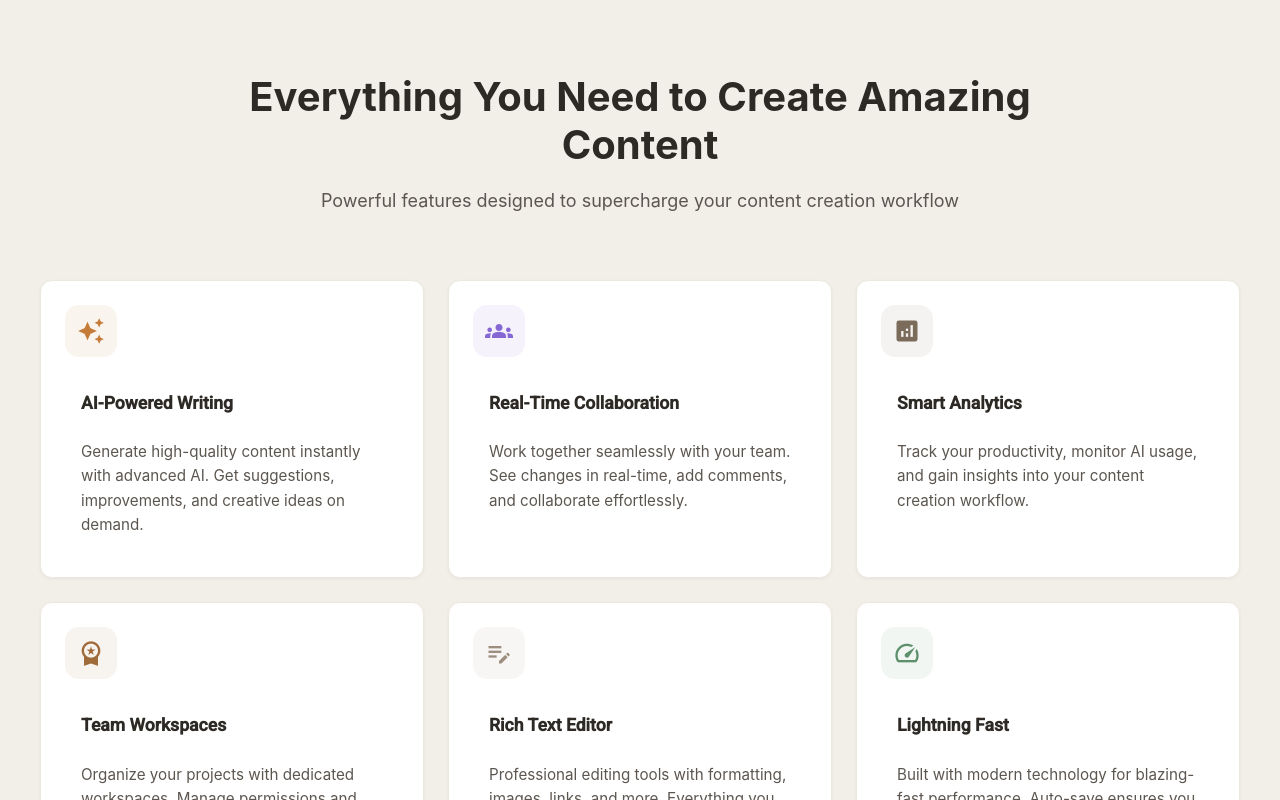
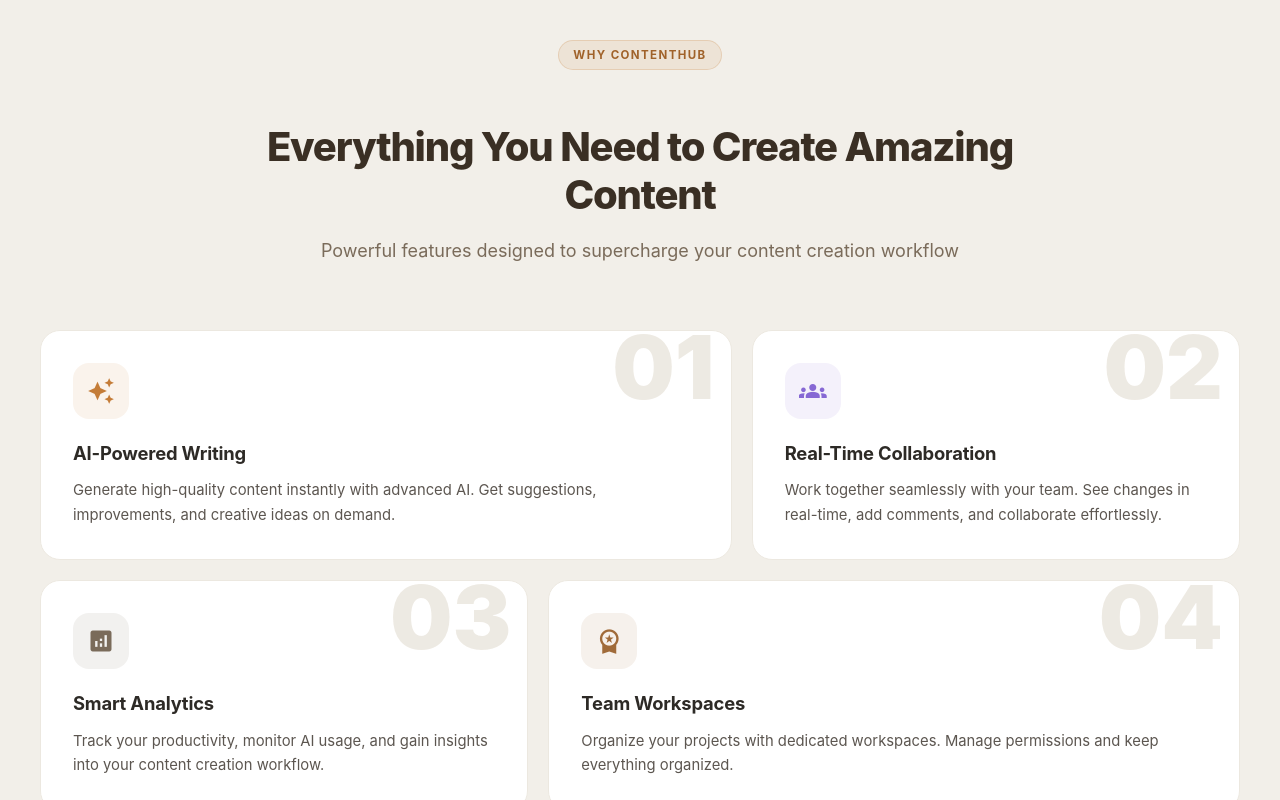
Before and after one commit to TasnimElyamany/ContentHUB, an Angular app in the folder frontend/: page / in a window 1280 px wide. Shown: the part 1000-1800 px from the top of the page. Built offline with nearby package versions, Linux system fonts and the light colour scheme.

Commit message:
refractor: landing page

```diff
--- a/frontend/src/app/features/landing/components/landing/landing.html
+++ b/frontend/src/app/features/landing/components/landing/landing.html
@@ -40,11 +40,11 @@
       <div class="hero-actions">
         <button mat-raised-button class="cta-button" routerLink="/auth/register">
           <mat-icon>rocket_launch</mat-icon>
-          Start Writing for Free
+          <span>Start Writing for Free</span>
         </button>
         <button mat-stroked-button class="demo-button">
           <mat-icon>play_circle</mat-icon>
-          Watch Demo
+          <span>Watch Demo</span>
         </button>
       </div>
 
@@ -84,6 +84,7 @@
 
   <section class="features">
     <div class="section-header">
+      <p class="section-eyebrow">Why ContentHub</p>
       <h2 class="section-title">Everything You Need to Create Amazing Content</h2>
       <p class="section-subtitle">
         Powerful features designed to supercharge your content creation workflow
@@ -91,18 +92,15 @@
     </div>
 
     <div class="features-grid">
-      @for (feature of features; track feature.title) {
-        <mat-card class="feature-card">
-          <div class="feature-icon-wrapper" [style.background]="feature.color + '15'">
+      @for (feature of features; track feature.title; let i = $index) {
+        <div class="feature-card">
+          <span class="feature-number">{{ (i + 1).toString().padStart(2, '0') }}</span>
+          <div class="feature-icon-wrapper" [style.background]="feature.color + '18'">
             <mat-icon class="feature-icon" [style.color]="feature.color">{{ feature.icon }}</mat-icon>
           </div>
-          <mat-card-header>
-            <mat-card-title>{{ feature.title }}</mat-card-title>
-          </mat-card-header>
-          <mat-card-content>
-            <p>{{ feature.description }}</p>
-          </mat-card-content>
-        </mat-card>
+          <h3 class="feature-title">{{ feature.title }}</h3>
+          <p class="feature-desc">{{ feature.description }}</p>
+        </div>
       }
     </div>
   </section>
--- a/frontend/src/app/features/landing/components/landing/landing.scss
+++ b/frontend/src/app/features/landing/components/landing/landing.scss
@@ -163,13 +163,23 @@
     @media (max-width: 968px) { justify-content: center; }
     @media (max-width: 600px) { flex-direction: column; }
 
-    .cta-button {
-      padding: 0.75rem 2rem;
+    .cta-button,
+    .demo-button {
+      padding: 0.75rem 1.875rem !important;
       font-size: 1.05rem;
       font-weight: 600;
+      height: auto;
+
+      ::ng-deep .mdc-button__label {
+        display: flex;
+        align-items: center;
+        gap: 0.5rem;
+      }
+    }
+
+    .cta-button {
       background: var(--color-primary) !important;
       color: #fff !important;
-      height: auto;
       box-shadow: 0 4px 18px rgba(122, 107, 90, 0.35);
       transition: box-shadow 0.2s ease, transform 0.2s ease;
 
@@ -178,8 +188,6 @@
         box-shadow: 0 6px 24px rgba(122, 107, 90, 0.5);
         transform: translateY(-1px);
       }
-
-      mat-icon { margin-right: 0.5rem; }
     }
 
     .demo-button {
@@ -191,8 +199,6 @@
         border-color: var(--color-primary-light);
         color: var(--color-text-primary);
       }
-
-      mat-icon { margin-right: 0.5rem; }
     }
   }
 
@@ -304,47 +310,114 @@
     max-width: 800px;
     margin: 0 auto 4rem;
 
+    .section-eyebrow {
+      display: inline-flex;
+      align-items: center;
+      gap: 0.5rem;
+      font-size: 0.72rem;
+      font-weight: 700;
+      text-transform: uppercase;
+      letter-spacing: 1.4px;
+      color: #a0622a;
+      background: rgba(196, 124, 56, 0.1);
+      border: 1px solid rgba(196, 124, 56, 0.22);
+      padding: 0.3rem 0.875rem;
+      border-radius: 20px;
+      margin: 0 0 1.25rem;
+    }
+
     .section-title {
       font-size: 2.5rem;
-      font-weight: 700;
-      color: var(--color-text-primary);
+      font-weight: 800;
+      color: #3a2f24;
       margin-bottom: 1rem;
       line-height: 1.2;
+      letter-spacing: -0.03em;
 
       @media (max-width: 768px) { font-size: 1.8rem; }
     }
 
-    .section-subtitle { font-size: 1.125rem; color: var(--color-text-secondary); }
+    .section-subtitle { font-size: 1.125rem; color: #7a6b5a; }
   }
 
   .features-grid {
     max-width: 1200px;
     margin: 0 auto;
     display: grid;
-    grid-template-columns: repeat(auto-fit, minmax(320px, 1fr));
-    gap: 1.5rem;
+    grid-template-columns: repeat(12, 1fr);
+    gap: 1.25rem;
+
+    @media (max-width: 968px) { grid-template-columns: repeat(2, 1fr); }
+    @media (max-width: 600px) { grid-template-columns: 1fr; }
+  }
 
   .feature-card {
+    position: relative;
     background: var(--color-surface-elevated);
     border: 1px solid var(--color-border-light);
-      transition: transform 0.3s ease, box-shadow 0.3s ease, border-color 0.3s ease;
-      cursor: pointer;
-      padding: 1.5rem;
+    border-radius: 20px;
+    padding: 2rem;
+    overflow: hidden;
+    transition: transform 0.28s ease, box-shadow 0.28s ease, border-color 0.28s ease;
+    cursor: default;
+    animation: featureCardIn 0.55s ease both;
+
+    &:nth-child(1) { grid-column: span 7; animation-delay: 0.05s; }
+    &:nth-child(2) { grid-column: span 5; animation-delay: 0.12s; }
+    &:nth-child(3) { grid-column: span 5; animation-delay: 0.19s; }
+    &:nth-child(4) { grid-column: span 7; animation-delay: 0.26s; }
+    &:nth-child(5) { grid-column: span 4; animation-delay: 0.33s; }
+    &:nth-child(6) { grid-column: span 8; animation-delay: 0.40s; }
+
+    @media (max-width: 968px) {
+      &:nth-child(n) { grid-column: span 1; }
+    }
+
+    &::after {
+      content: '';
+      position: absolute;
+      inset: 0;
+      border-radius: 20px;
+      background: linear-gradient(135deg, rgba(196, 124, 56, 0.06) 0%, transparent 60%);
+      opacity: 0;
+      transition: opacity 0.28s ease;
+      pointer-events: none;
+    }
 
     &:hover {
       transform: translateY(-4px);
-        box-shadow: 0 12px 32px rgba(122, 107, 90, 0.12);
-        border-color: rgba(196, 124, 56, 0.35);
+      box-shadow: 0 20px 48px rgba(122, 107, 90, 0.14);
+      border-color: rgba(196, 124, 56, 0.32);
+
+      &::after { opacity: 1; }
+
+      .feature-number { opacity: 0.18; transform: scale(1.08) translateY(-4px); }
+      .feature-icon-wrapper { transform: scale(1.08); }
+    }
+
+    .feature-number {
+      position: absolute;
+      top: -0.5rem;
+      right: 1rem;
+      font-size: 5.5rem;
+      font-weight: 900;
+      line-height: 1;
+      color: var(--color-border-light);
+      opacity: 0.9;
+      user-select: none;
+      pointer-events: none;
+      transition: opacity 0.28s ease, transform 0.28s ease;
     }
 
     .feature-icon-wrapper {
-        width: 52px;
-        height: 52px;
-        border-radius: 14px;
+      width: 56px;
+      height: 56px;
+      border-radius: 16px;
       display: flex;
       align-items: center;
       justify-content: center;
-        margin-bottom: 1rem;
+      margin-bottom: 1.25rem;
+      transition: transform 0.28s ease;
 
       .feature-icon {
         font-size: 28px;
@@ -353,15 +426,31 @@
       }
     }
 
-      mat-card-title {
-        font-size: 1.1rem;
-        font-weight: 600;
-        margin-bottom: 0.5rem;
+    .feature-title {
+      font-size: 1.15rem;
+      font-weight: 700;
       color: var(--color-text-primary);
+      margin: 0 0 0.625rem;
+      letter-spacing: -0.01em;
     }
 
-      p { color: var(--color-text-secondary); line-height: 1.6; font-size: 0.95rem; }
+    .feature-desc {
+      color: var(--color-text-secondary);
+      line-height: 1.65;
+      font-size: 0.925rem;
+      margin: 0;
     }
+  }
+}
+
+@keyframes featureCardIn {
+  from {
+    opacity: 0;
+    transform: translateY(22px);
+  }
+  to {
+    opacity: 1;
+    transform: translateY(0);
   }
 }
 
```
Lines whose indentation alone changed are shown as unchanged.
